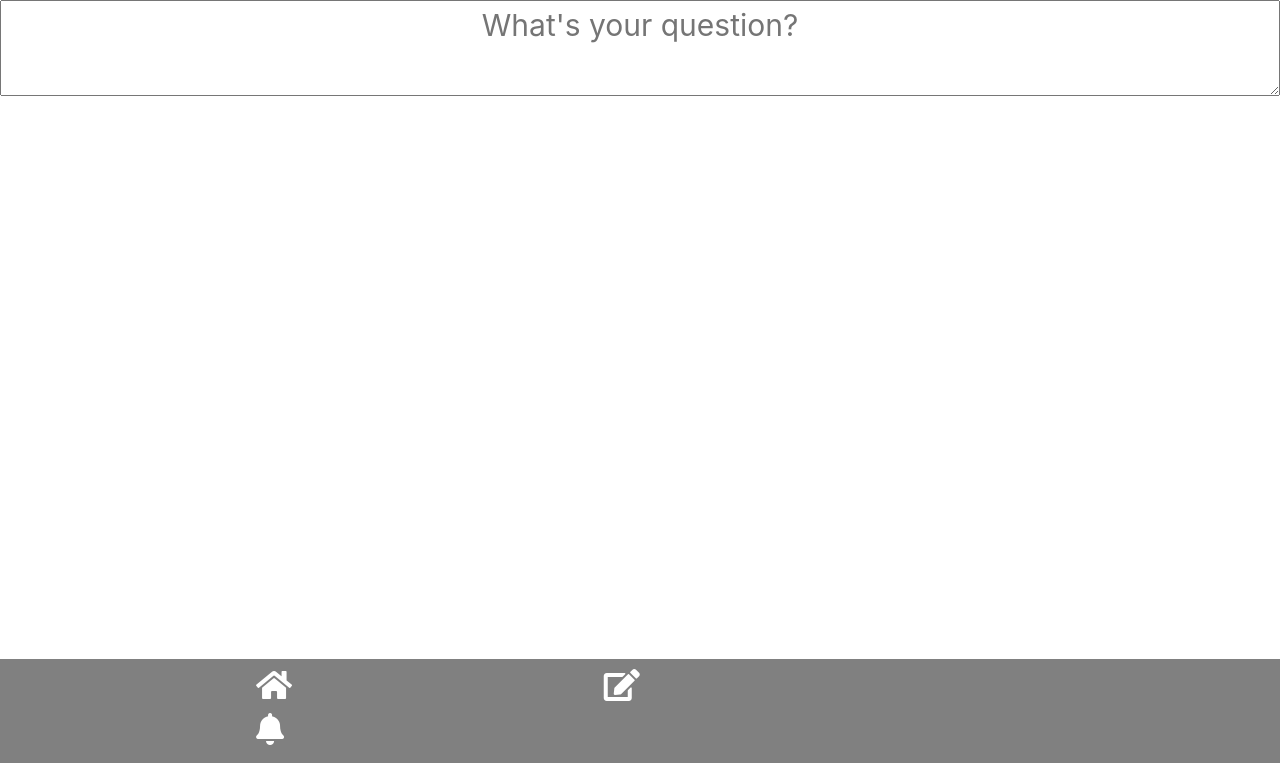
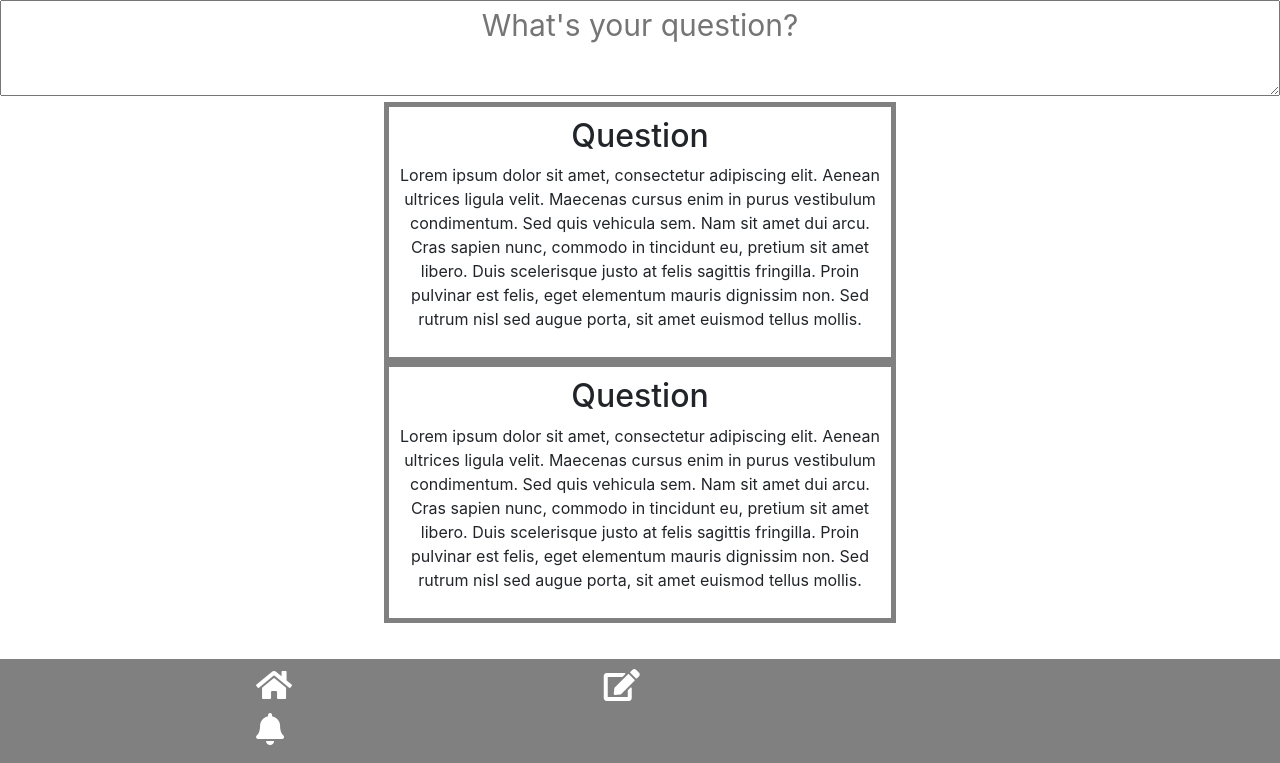
Before and after one commit to sonakshi-singh/mylocalsf, a Flask app: template templates/rmain.html in a window 1280 px wide. Shown: the part 37-800 px from the top of the page. Run offline with Flask 2, Linux system fonts and the light colour scheme; the template is opened without the code that fills it, so the values that code supplies are empty; some libraries are stand-ins or nearby versions.

Commit message:
made some changes

```diff
--- a/templates/rmain.html
+++ b/templates/rmain.html
@@ -30,8 +30,9 @@
 header{
   color: white;
    overflow:hidden;
- min-height: 30%;
+ min-height: 50%;
  width:100%;
+
 
 }
 
@@ -106,8 +107,21 @@ ion-icon {
 }
 .footer ul{padding-left: 20%;}
 
-/* have to add media screen for footer li*/
+/* have to add media screen for footer li and question*/
 
+
+div #question
+{
+
+    width: 40%;
+  padding: 10px;
+  border: 5px solid gray;
+  margin-left: 30%;
+
+  text-align: center;
+
+
+}
 </style>
 
 
@@ -153,8 +167,22 @@ ion-icon {
 
   <textarea name="ask" placeholder="What's your question?"></textarea>
 
+ <div id="question">
+  <h2> Question</h2>
+  <p>Lorem ipsum dolor sit amet, consectetur adipiscing elit. Aenean ultrices ligula velit. Maecenas cursus enim in purus vestibulum condimentum. Sed quis vehicula sem. Nam sit amet dui arcu. Cras sapien nunc, commodo in tincidunt eu, pretium sit amet libero. Duis scelerisque justo at felis sagittis fringilla. Proin pulvinar est felis, eget elementum mauris dignissim non. Sed rutrum nisl sed augue porta, sit amet euismod tellus mollis. </p>
+  </div>
+
+  <div id= "question">
+  <h2>Question</h2>
+  <p>Lorem ipsum dolor sit amet, consectetur adipiscing elit. Aenean ultrices ligula velit. Maecenas cursus enim in purus vestibulum condimentum. Sed quis vehicula sem. Nam sit amet dui arcu. Cras sapien nunc, commodo in tincidunt eu, pretium sit amet libero. Duis scelerisque justo at felis sagittis fringilla. Proin pulvinar est felis, eget elementum mauris dignissim non. Sed rutrum nisl sed augue porta, sit amet euismod tellus mollis.</p>
+
+
+  </div>
+
+ </div>
 
 </div>
+
 
 
 <div class="footer">
```
